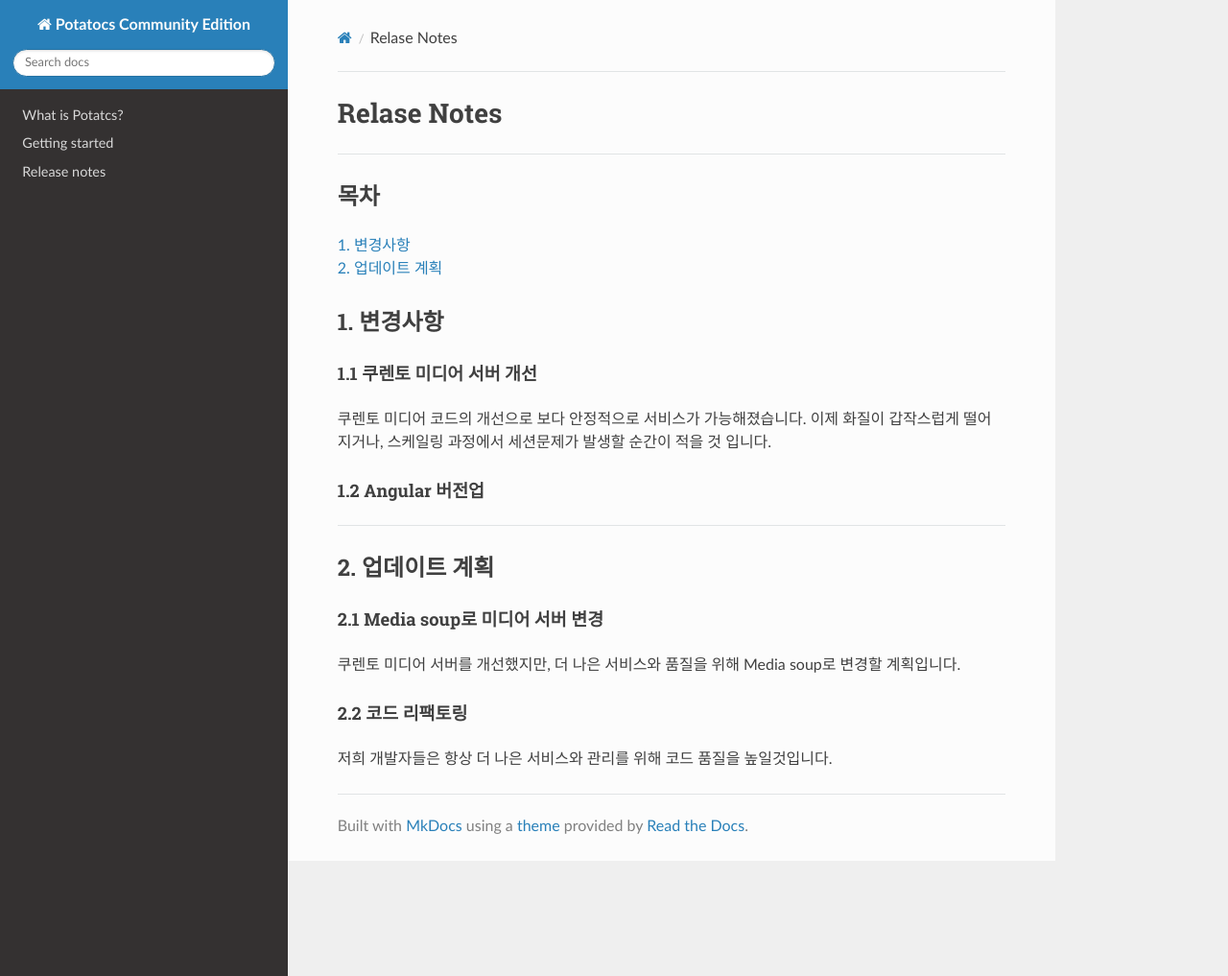
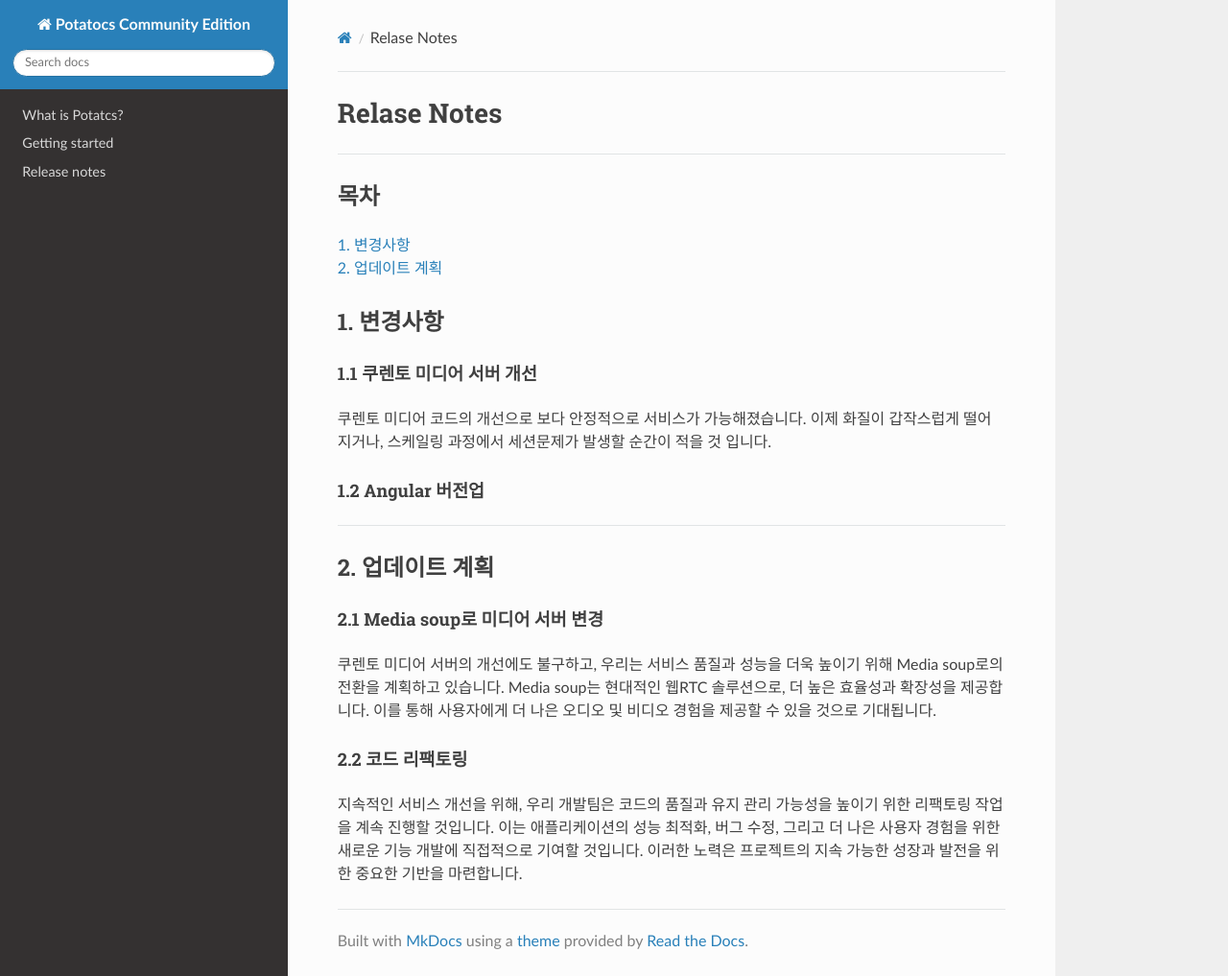
Before and after one commit to potatocs-ce/potatocs-ce-introduction, an MkDocs documentation site: the page built from docs/release.md, in a window 1280 px wide and 1017 px high. Shown: the whole window at 96% size. Built offline with MkDocs 1.6.1, drawn with Linux system fonts in a browser that asks for light colours; nearby versions of some CDN libraries.

```diff
--- a/docs/release.md
+++ b/docs/release.md
@@ -28,9 +28,10 @@
 
 #### 2.1 Media soup로 미디어 서버 변경
 
- 쿠렌토 미디어 서버를 개선했지만, 더 나은 서비스와 품질을 위해
- Media soup로 변경할 계획입니다.
+쿠렌토 미디어 서버의 개선에도 불구하고, 우리는 서비스 품질과 성능을 더욱 높이기 위해 Media soup로의 전환을 계획하고 있습니다. Media soup는 현대적인 웹RTC 솔루션으로, 더 높은 효율성과 확장성을 제공합니다. 이를 통해 사용자에게 더 나은 오디오 및 비디오 경험을 제공할 수 있을 것으로 기대됩니다.
+
+
 
 #### 2.2 코드 리팩토링
 
- 저희 개발자들은 항상 더 나은 서비스와 관리를 위해 코드 품질을 높일것입니다.
+지속적인 서비스 개선을 위해, 우리 개발팀은 코드의 품질과 유지 관리 가능성을 높이기 위한 리팩토링 작업을 계속 진행할 것입니다. 이는 애플리케이션의 성능 최적화, 버그 수정, 그리고 더 나은 사용자 경험을 위한 새로운 기능 개발에 직접적으로 기여할 것입니다. 이러한 노력은 프로젝트의 지속 가능한 성장과 발전을 위한 중요한 기반을 마련합니다.
```
